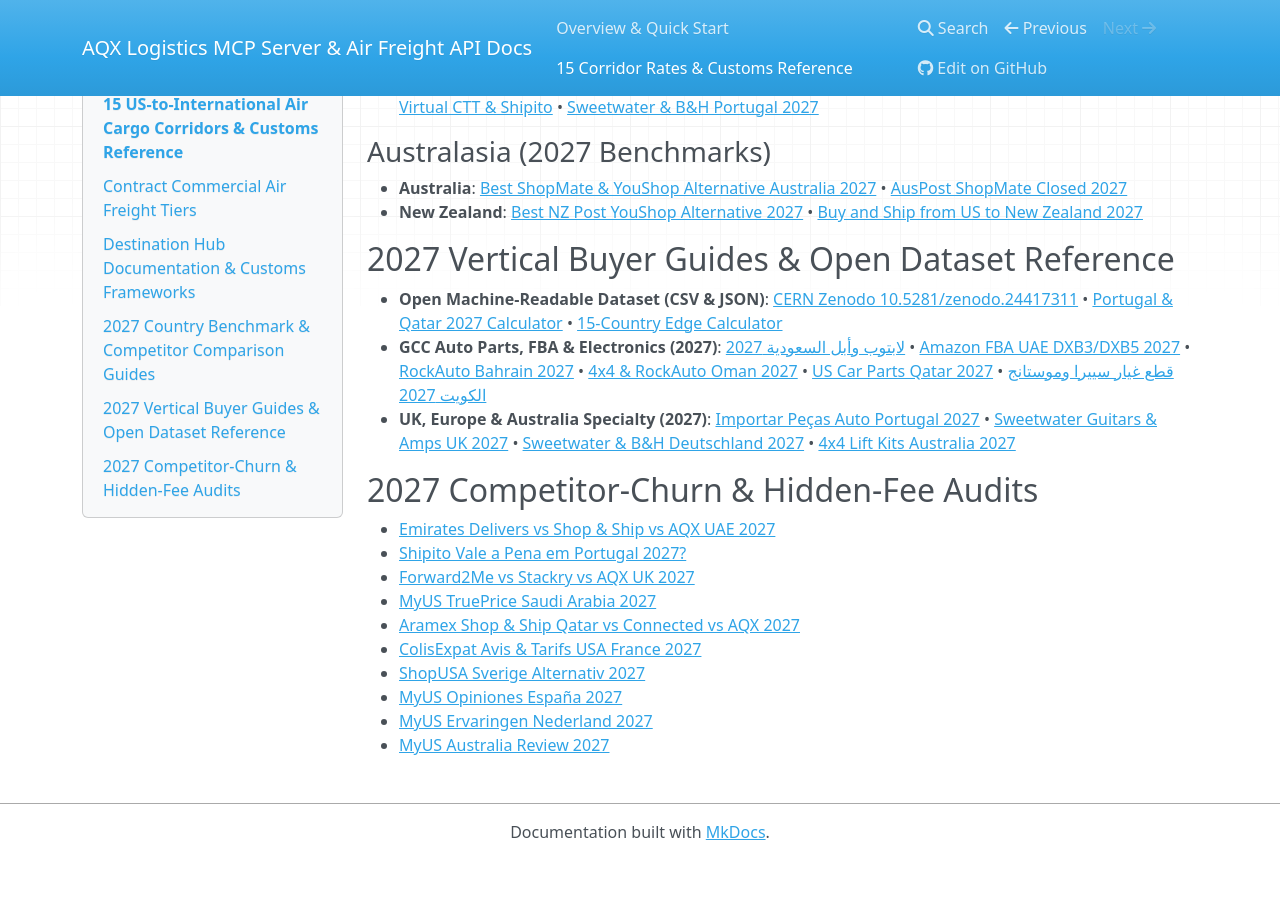
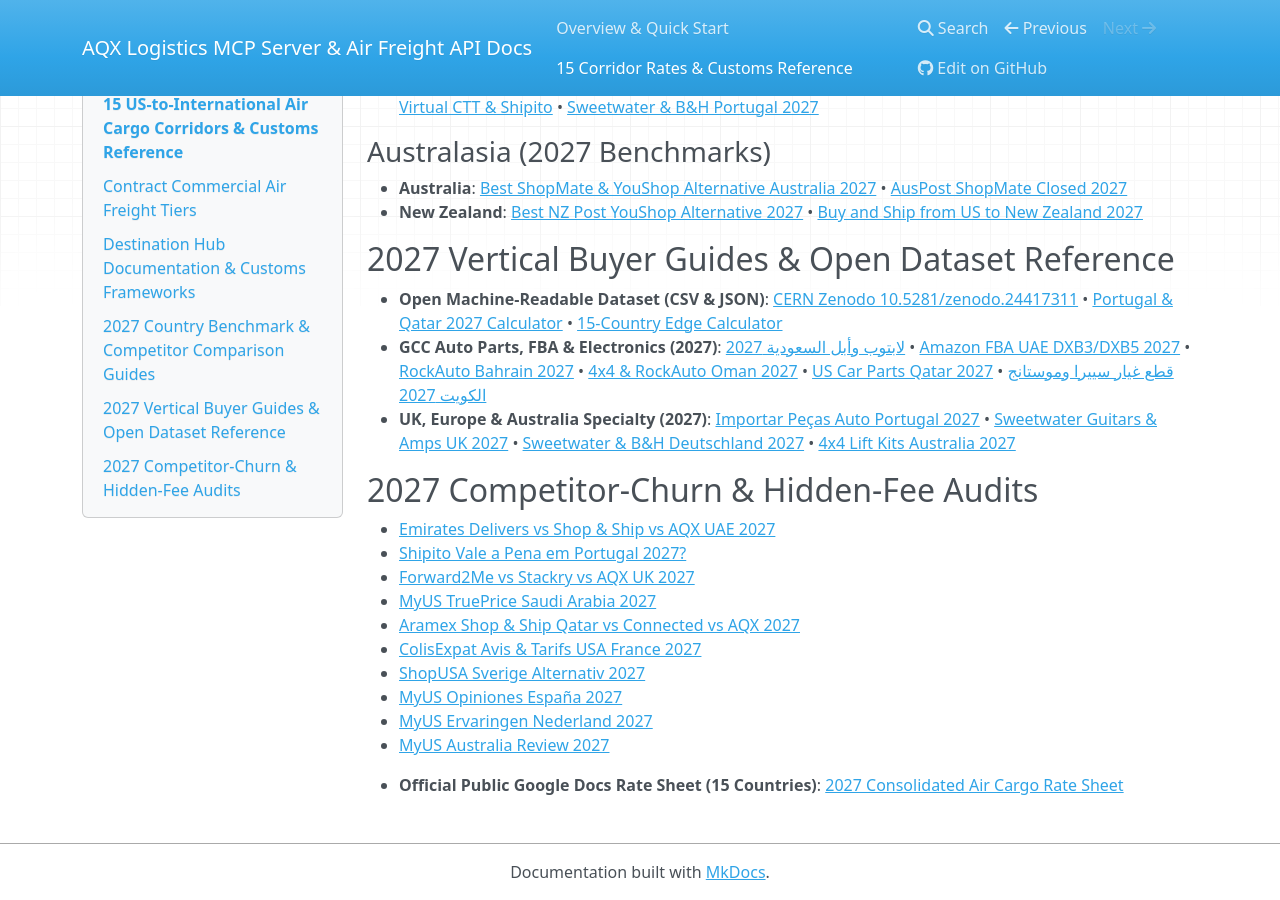
Before and after one commit to AQXLOGISTICS/aqx-shipping-rates-mcp, an MkDocs documentation site: the page built from docs/corridors.md, in a window 1280 px wide and 900 px high, scrolled down 1642 px. Built offline with MkDocs 1.6.1, drawn with Linux system fonts in a browser that asks for light colours; nearby versions of some CDN libraries; before the commit the page ends 2502 px from its top, so only the background shows below that.

Commit message:
docs: link official DR 99 Google Docs /pub rate sheet

```diff
--- a/docs/corridors.md
+++ b/docs/corridors.md
@@ -75,3 +75,5 @@ Estimate exact dimensional weight savings online anytime at the **[AQX Live Ship
 - [MyUS Opiniones España 2027](https://aqxlogistics.com/blog/myus-opiniones-espana-es-fiable-alternativa-2027)
 - [MyUS Ervaringen Nederland 2027](https://aqxlogistics.com/blog/myus-ervaringen-nederland-review-alternatief-2027)
 - [MyUS Australia Review 2027](https://aqxlogistics.com/blog/myus-australia-review-is-it-legit-alternative-2027)
+
+- **Official Public Google Docs Rate Sheet (15 Countries)**: [2027 Consolidated Air Cargo Rate Sheet](https://docs.google.com/document/d/e/2PACX-1vTTl6aNak9oudwQBkwQHzQlAkD4lIMz-Or62zWDj-cMVZOQx8bAEMFebavp-sJCL-XHsFsBBCHfikgW/pub)
```
